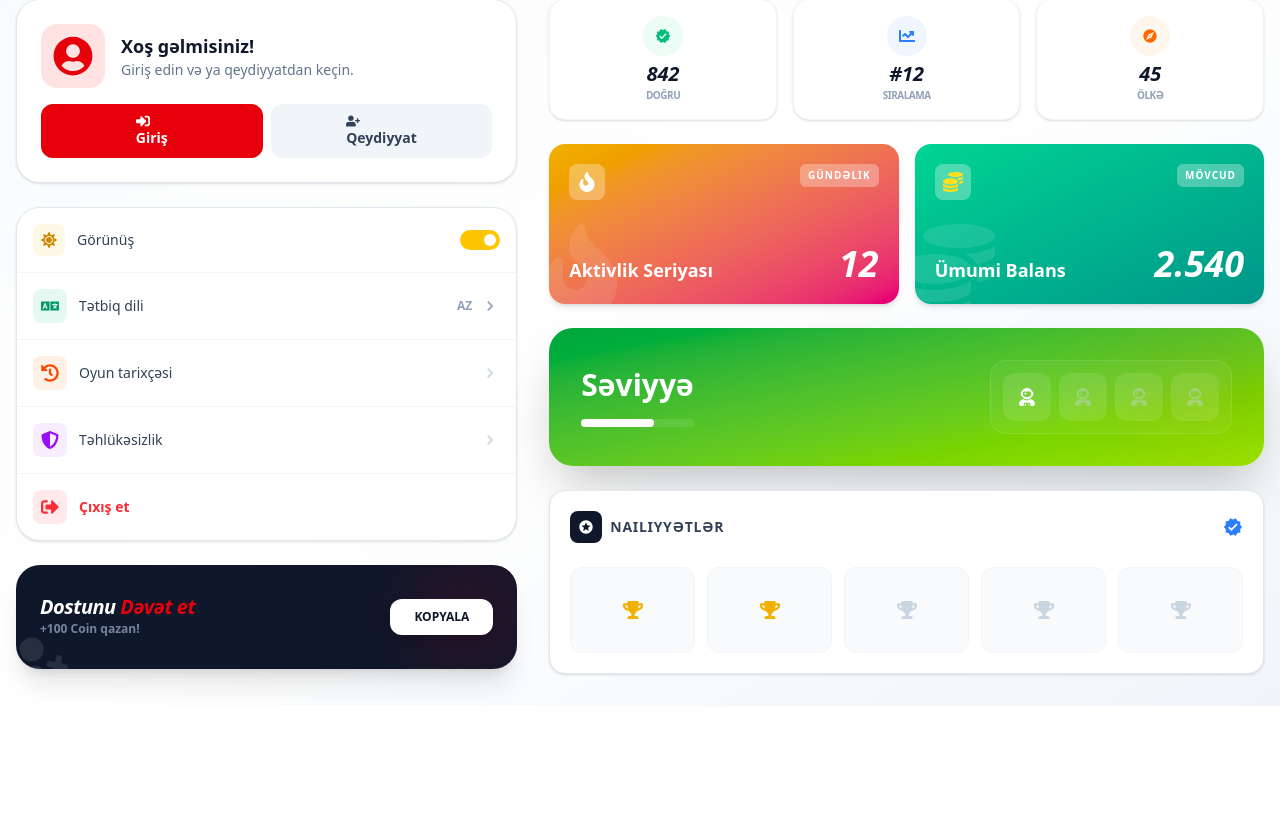
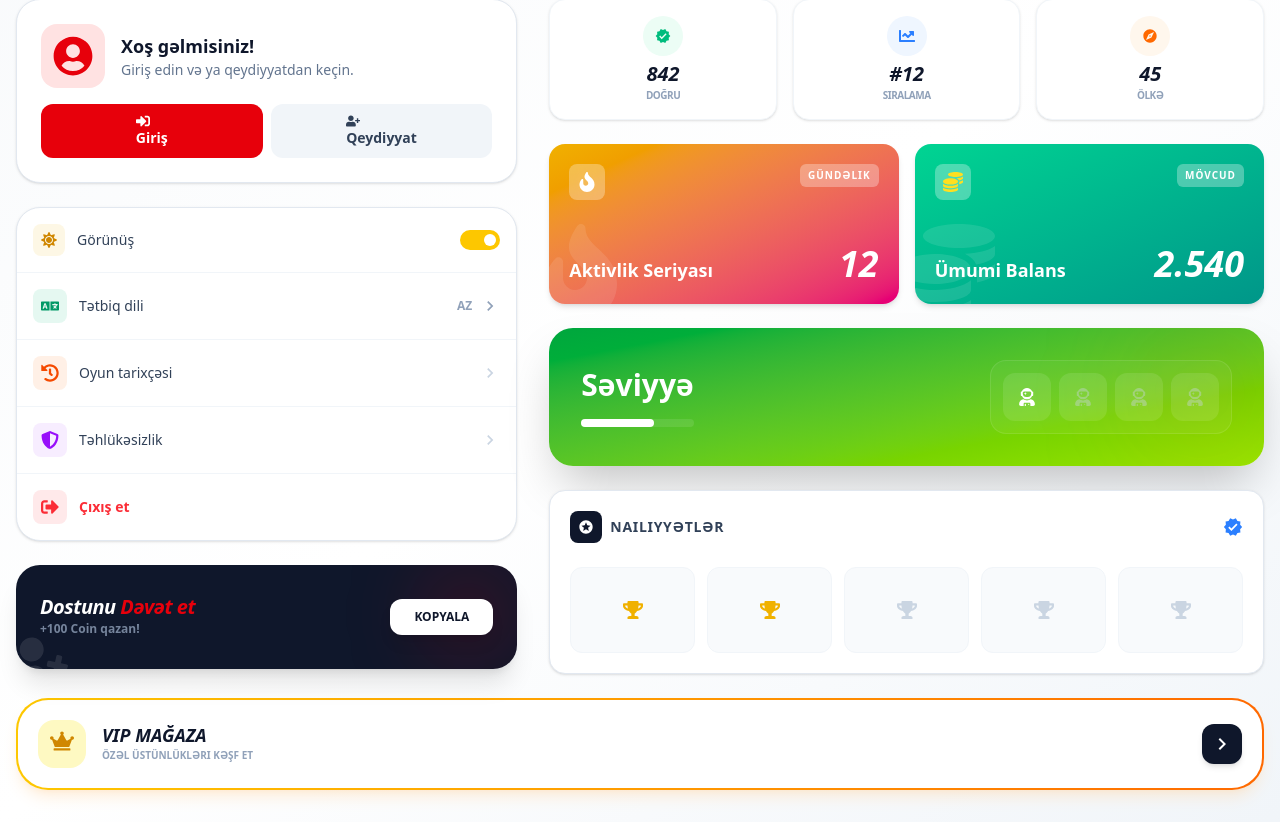
Before and after one commit to DashginAsgarli/Flag-Quiz-App, a React (Vite) app: page /profil in a window 1280 px wide. Shown: the part 214-1036 px from the top of the page. Before the commit the page ends 920 px from the top, so only its background shows below. Built offline with nearby package versions, Linux system fonts and the light colour scheme; no server answers.

Commit message:
profile update

```diff
--- a/src/component/Main/profil.jsx
+++ b/src/component/Main/profil.jsx
@@ -1,5 +1,5 @@
 import React from 'react'
-import { FaUserCircle, FaSun, FaLanguage, FaShieldAlt, FaHistory, FaSignOutAlt, FaUserPlus, FaSignInAlt, FaFire, FaTrophy, FaCoins, FaChartLine, FaUserAstronaut } from "react-icons/fa";
+import { FaUserCircle, FaSun, FaLanguage, FaShieldAlt, FaHistory, FaSignOutAlt, FaUserPlus, FaSignInAlt, FaFire, FaTrophy, FaCoins, FaChartLine, FaUserAstronaut, FaCrown } from "react-icons/fa";
 import { MdKeyboardArrowRight, MdVerified, MdStars, MdExplore } from "react-icons/md";
 import { NavLink } from 'react-router-dom';
 function Profil() {
@@ -208,6 +208,26 @@ function Profil() {
 
             </div>
           </div>
+
+          <div className="bg-gradient-to-r from-yellow-400 to-orange-500 p-0.5 rounded-[2rem] shadow-lg shadow-orange-200/40">
+            <div className="bg-white rounded-[1.9rem] p-5 flex items-center justify-between">
+              <div className="flex items-center gap-4">
+                <div className="w-12 h-12 bg-yellow-100 rounded-2xl flex items-center justify-center">
+                  <FaCrown className="text-yellow-600 text-2xl animate-bounce" />
+                </div>
+                <div>
+                  <h4 className="font-black text-slate-900 italic leading-none text-lg">VIP MAĞAZA</h4>
+                  <p className="text-[10px] font-bold text-slate-400 uppercase mt-1">Özəl üstünlükləri kəşf et</p>
+                </div>
+              </div>
+              <NavLink to="/shop">
+                <button className="w-10 h-10 bg-slate-900 text-white rounded-xl flex items-center justify-center hover:scale-110 transition-transform shadow-md">
+                  <MdKeyboardArrowRight size={24} />
+                </button>
+              </NavLink>
+            </div>
+          </div>
+
         </div>
       </section>
     </>
```
